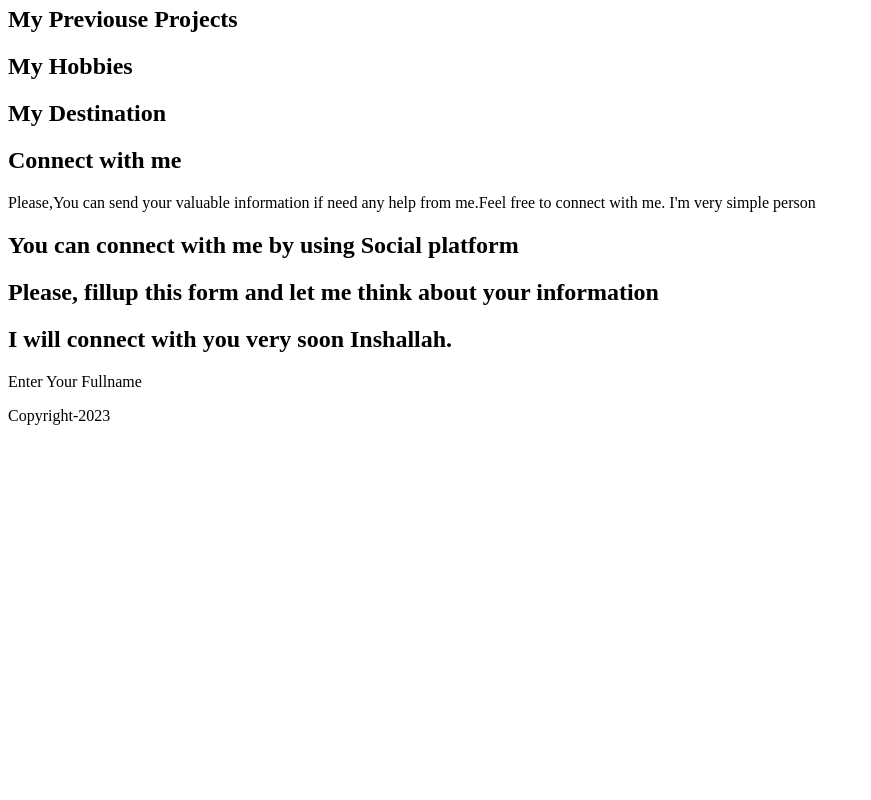
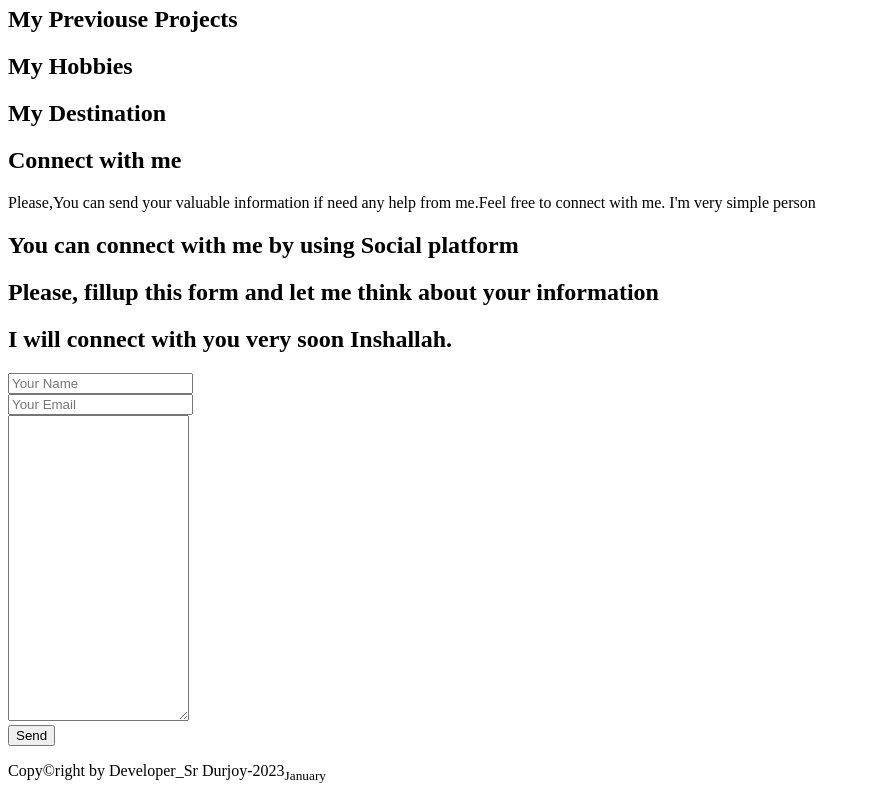
Before and after one commit to devsrdurjoy/my-portfolio, a plain HTML site: page index.html in a window 1280 px wide. Shown: the part 443-1243 px from the top of the page, without its empty margins (0-871 px from the left). Before the commit the page ends 884 px from the top, so only its background shows below. Drawn offline with Linux system fonts and the light colour scheme.

Commit message:
information-update

```diff
--- a/index.html
+++ b/index.html
@@ -64,13 +64,22 @@
                 <div class="contact-form">
                     <h1>Please, fillup this form and let me think about your information</h1>
                     <h2>I will connect with you very soon Inshallah.</h2>
-                    <label for="name" id="fullName">Enter Your Fullname</label>
+                    <label for="fullName" name="fullName">
+                        <input type="text" id="fullName" placeholder="Your Name">
+                    </label><br>
+                    <label for="email" name="email">
+                        <input type="email" name="email" placeholder="Your Email">
+                    </label><br>
+                    <textarea class="your-message" cols="20" rows="20" placeholder="Write your message here">
+
+                    </textarea><br>
+                    <input type="submit" value="Send">
                 </div>
             </form>
         </section>
     </main>
     <footer>
-        <P>Copyright-2023</P>
+        <P>Copy&copy;right by Developer_Sr Durjoy-2023<sub>January</sub></P>
     </footer>
 </body>
 </html>
```
